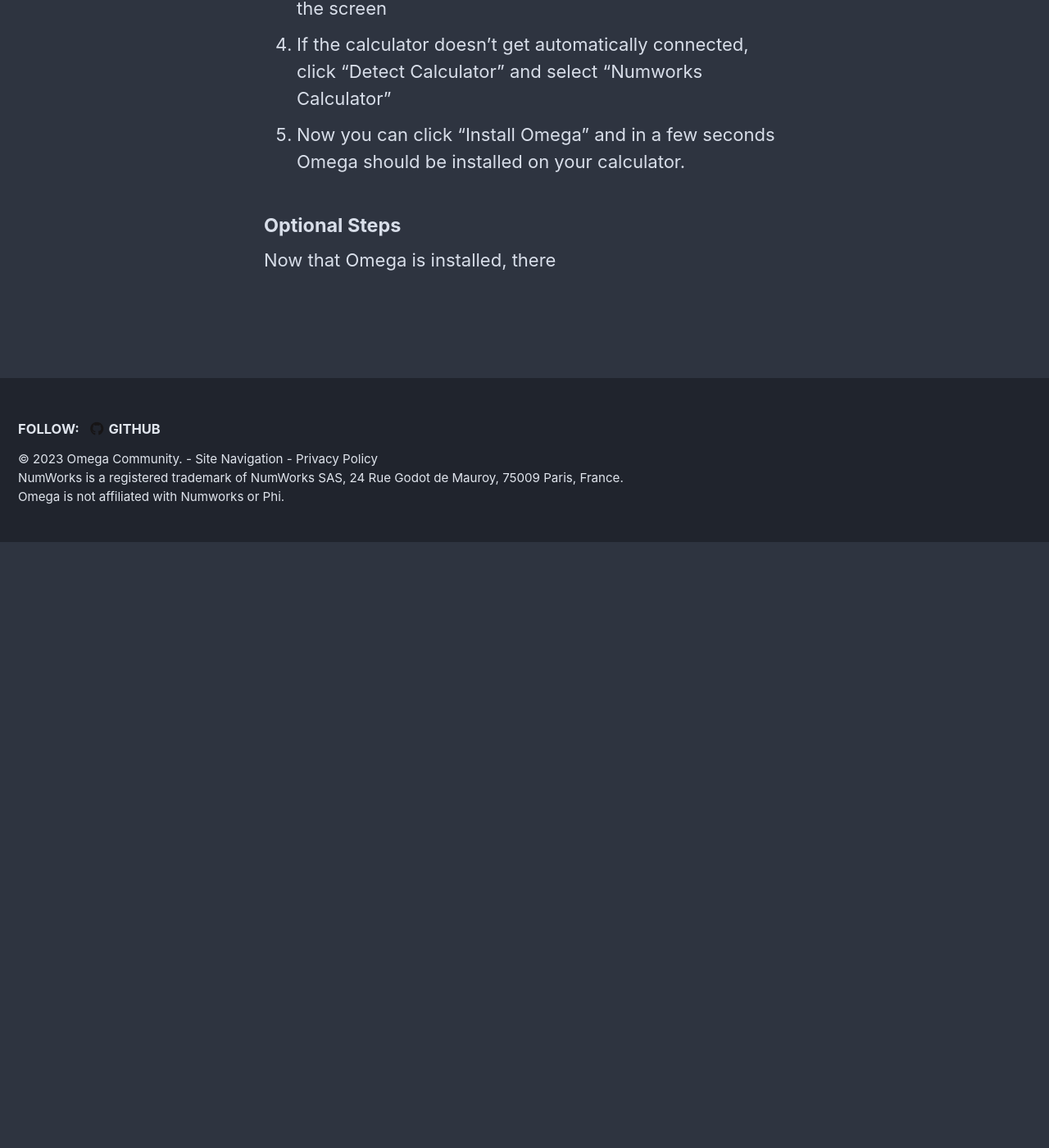
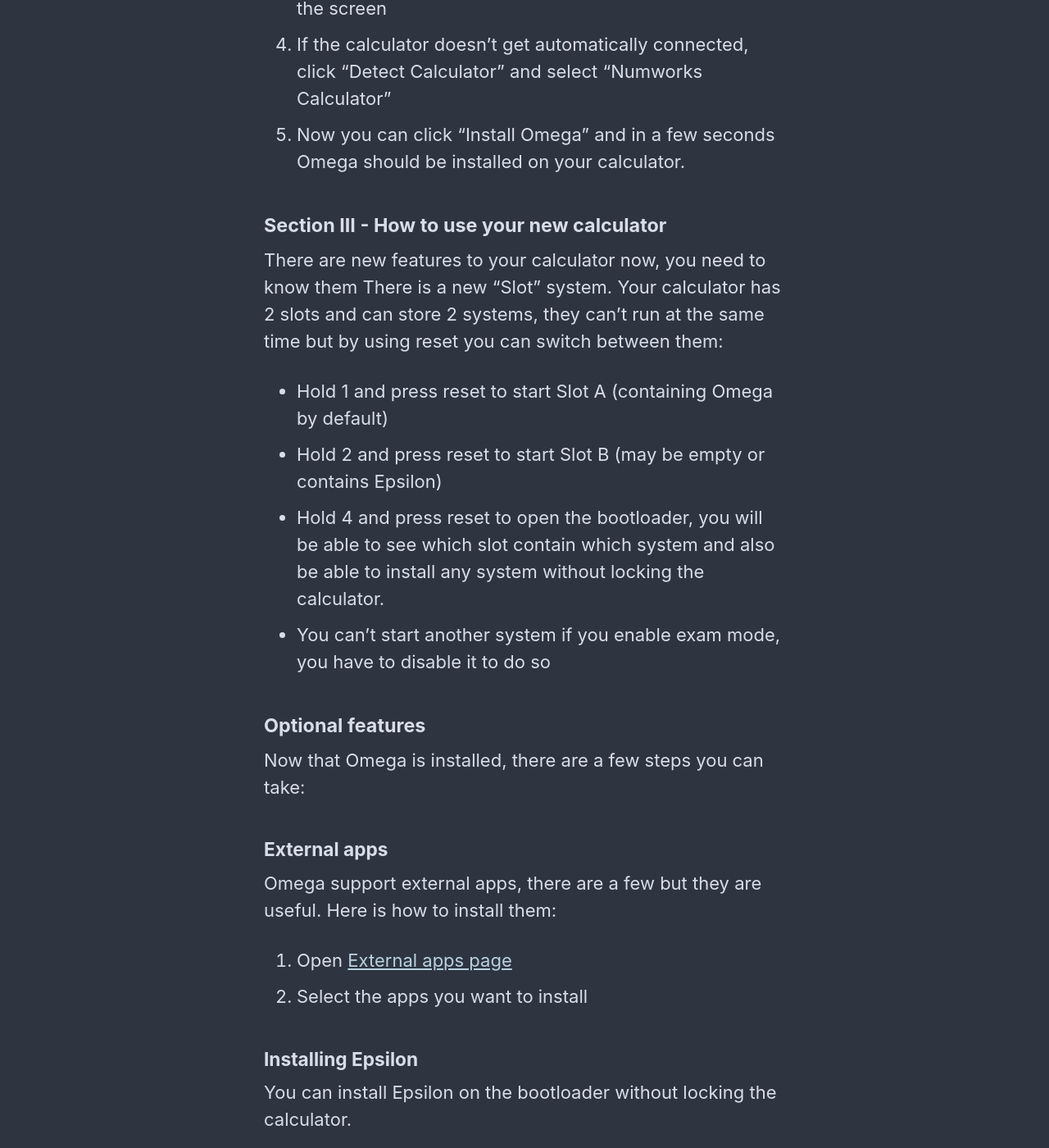
Before and after one commit to Omega-Numworks/Omega-Guide, a Jekyll site: the page built from _pages/en_US/omega.md, in a window 1280 px wide and 1400 px high, scrolled down 1116 px. Shown: the whole window at 82% size. Built offline with Jekyll 4.4.1, drawn with Linux system fonts in a browser that asks for light colours; comment, search, counter and statistics services are not loaded; before the commit the page ends 1777 px from its top, so only the background shows below that; some of the changed text lies outside the part shown.

Commit message:
Finish omega.md

```diff
--- a/_pages/en_US/omega.md
+++ b/_pages/en_US/omega.md
@@ -27,6 +27,32 @@
 4. If the calculator doesn't get automatically connected, click "Detect Calculator" and select "Numworks Calculator"
 5. Now you can click "Install Omega" and in a few seconds Omega should be installed on your calculator.
 
-#### Optional Steps
+#### Section III - How to use your new calculator
 
-Now that Omega is installed, there
+There are new features to your calculator now, you need to know them
+There is a new "Slot" system. Your calculator has 2 slots and can store 2 systems, they can't run at the same time but by using reset you can switch between them:
+- Hold 1 and press reset to start Slot A (containing Omega by default)
+- Hold 2 and press reset to start Slot B (may be empty or contains Epsilon)
+- Hold 4 and press reset to open the bootloader, you will be able to see which slot contain which system and also be able to install any system without locking the calculator.
+- You can’t start another system if you enable exam mode, you have to disable it to do so
+
+#### Optional features
+
+Now that Omega is installed, there are a few steps you can take:
+
+##### External apps
+
+Omega support external apps, there are a few but they are useful. Here is how to install them:
+1. Open [External apps page](https://external.getomega.dev/)
+2. Select the apps you want to install
+
+##### Installing Epsilon
+
+You can install Epsilon on the bootloader without locking the calculator.
+
+See [Install Epsilon from softloader](install-epsilon-from-softloader)
+{: .notice--primary}
+
+##### Create your own version
+
+Omega is open-source, you can get the code and use it however you want. You will find everything on [Omega's github repo](https://github.com/Omega-Numworks/Omega)
```
